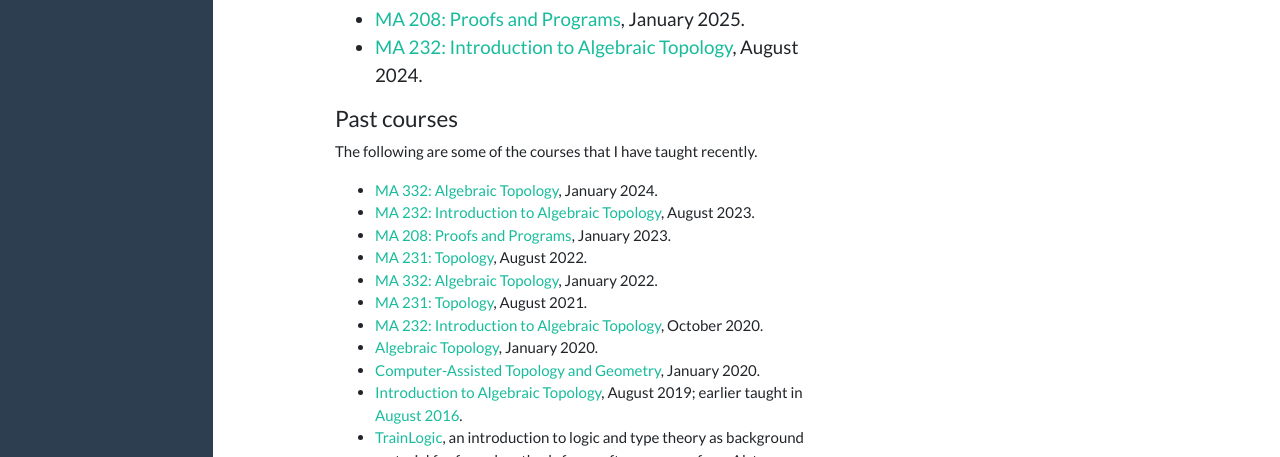
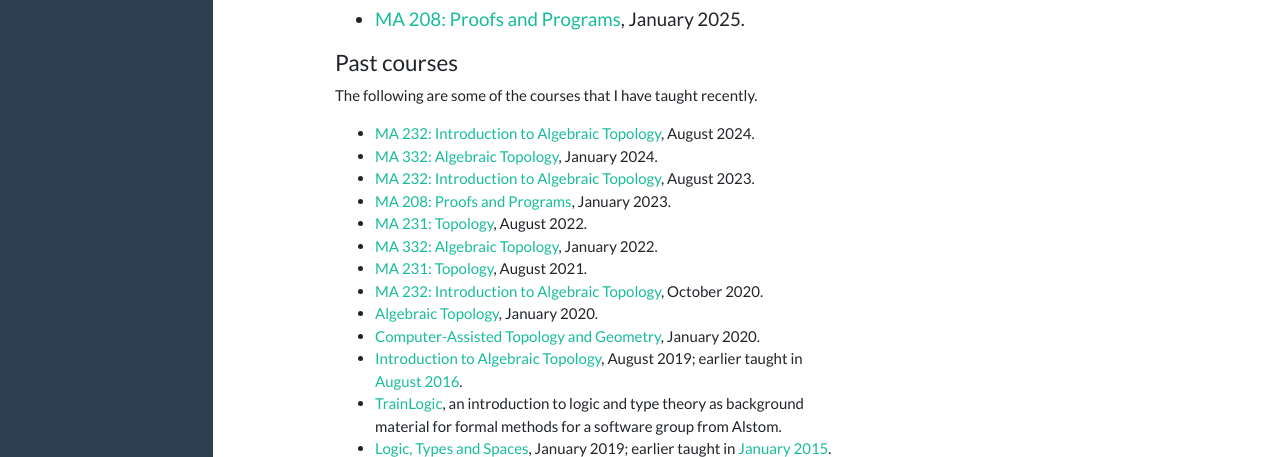
Before and after one commit to siddhartha-gadgil/homepage, a plain HTML site: page index.html in a window 1280 px wide. Shown: the part 643-1100 px from the top of the page. Drawn offline with nearby package versions, Linux system fonts and the light colour scheme.

Commit message:
past course moved

```diff
--- a/index.html
+++ b/index.html
@@ -139,13 +139,13 @@
           <ul>
             <li class="lead"><a href="https://math.iisc.ac.in/~gadgil/proofs-and-programs-2025/index.html">MA 208:
               Proofs and Programs</a>, January 2025.</li>
-            <li class="lead"><a href="https://math.iisc.ac.in/~gadgil/intro-algebraic-topology-2024/index.html">MA 232:
-              Introduction to Algebraic Topology</a>, August 2024.</li>
           </ul>
 
           <h4> Past courses </h4>
           <p>The following are some of the courses that I have taught recently.</p>
           <ul>
+            <li><a href="https://math.iisc.ac.in/~gadgil/intro-algebraic-topology-2024/index.html">MA 232:
+              Introduction to Algebraic Topology</a>, August 2024.</li>
             <li><a href="https://math.iisc.ac.in/~gadgil/algebraic-topology-2024/index.html">MA 332:
               Algebraic Topology</a>, January 2024.</li>
             <li><a href="https://math.iisc.ac.in/~gadgil/intro-algebraic-topology-2023/index.html">MA 232:
```
